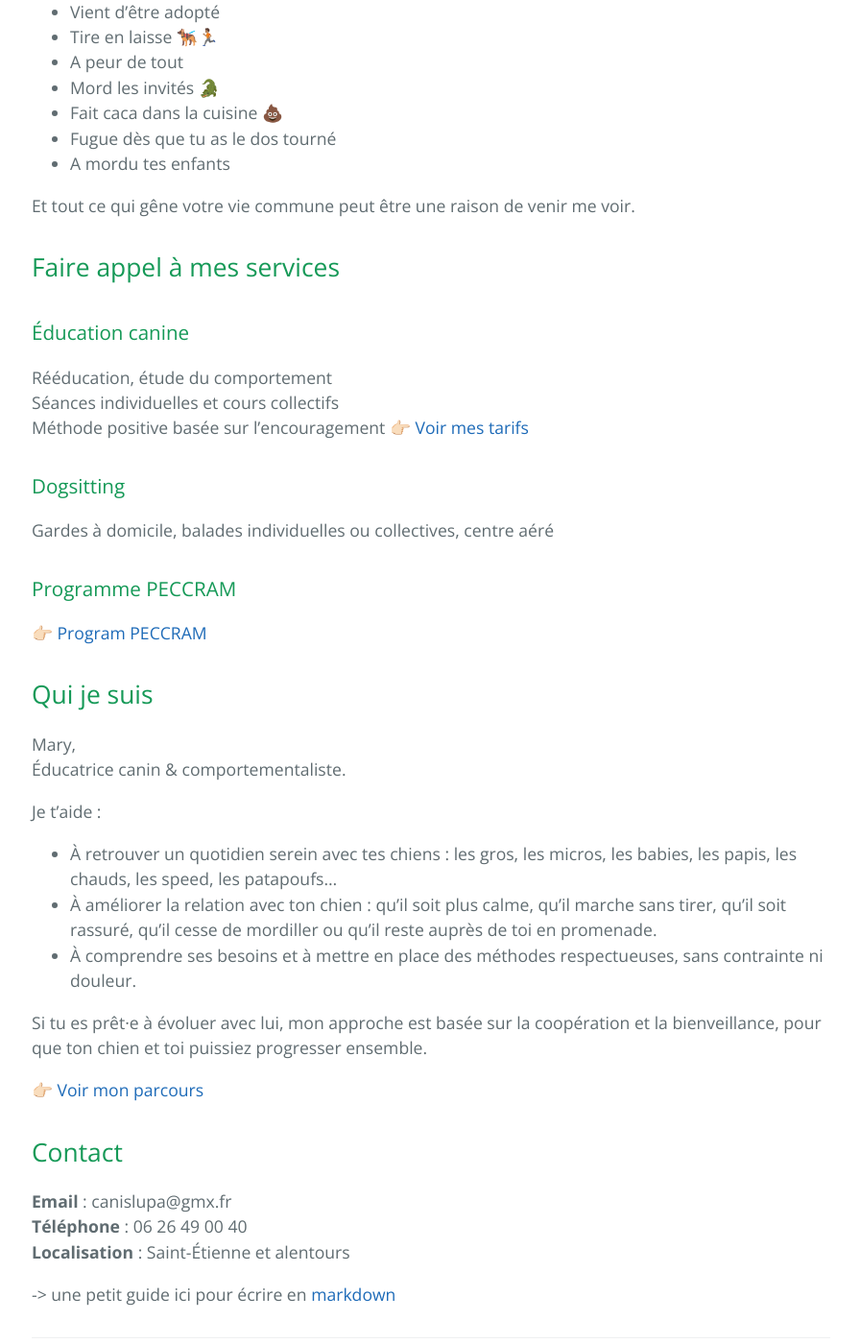
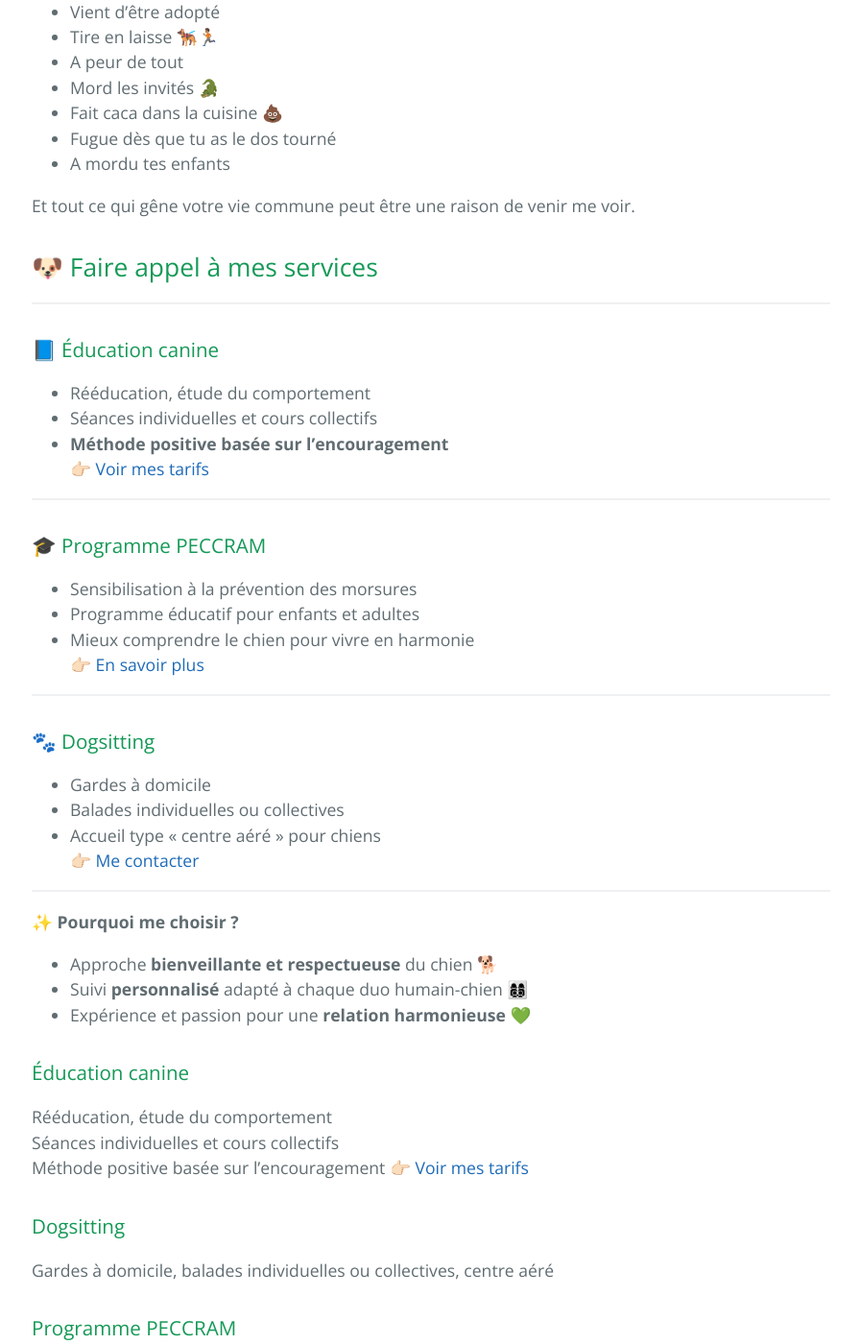
Before and after one commit to MetalBrackets/petit-test-rapiid, a Jekyll site: the page built from index.md, in a window 1280 px wide and 1400 px high, scrolled down 870 px. Shown: the whole window at 96% size, without its empty margins (191-1087 px from the left). Built offline with Jekyll 4.4.1, drawn with Linux system fonts in a browser that asks for light colours.

Commit message:
Update index.md

```diff
--- a/index.md
+++ b/index.md
@@ -28,7 +28,40 @@ Ton chien...
 
 Et tout ce qui gêne votre vie commune peut être une raison de venir me voir.
 
-## Faire appel à mes services
+## 🐶 Faire appel à mes services
+
+---
+
+### 📘 Éducation canine
+- Rééducation, étude du comportement
+- Séances individuelles et cours collectifs
+- **Méthode positive basée sur l’encouragement**
+👉🏻 [Voir mes tarifs](#)
+
+---
+
+### 🎓 Programme PECCRAM
+- Sensibilisation à la prévention des morsures
+- Programme éducatif pour enfants et adultes
+- Mieux comprendre le chien pour vivre en harmonie
+👉🏻 [En savoir plus](#)
+
+---
+
+### 🐾 Dogsitting
+- Gardes à domicile
+- Balades individuelles ou collectives
+- Accueil type « centre aéré » pour chiens
+👉🏻 [Me contacter](#)
+
+---
+
+
+
+✨ **Pourquoi me choisir ?**
+- Approche **bienveillante et respectueuse** du chien 🐕
+- Suivi **personnalisé** adapté à chaque duo humain-chien 👩‍👩‍👦‍👦
+- Expérience et passion pour une **relation harmonieuse** 💚
 
 ### Éducation canine
 Rééducation, étude du comportement
```
